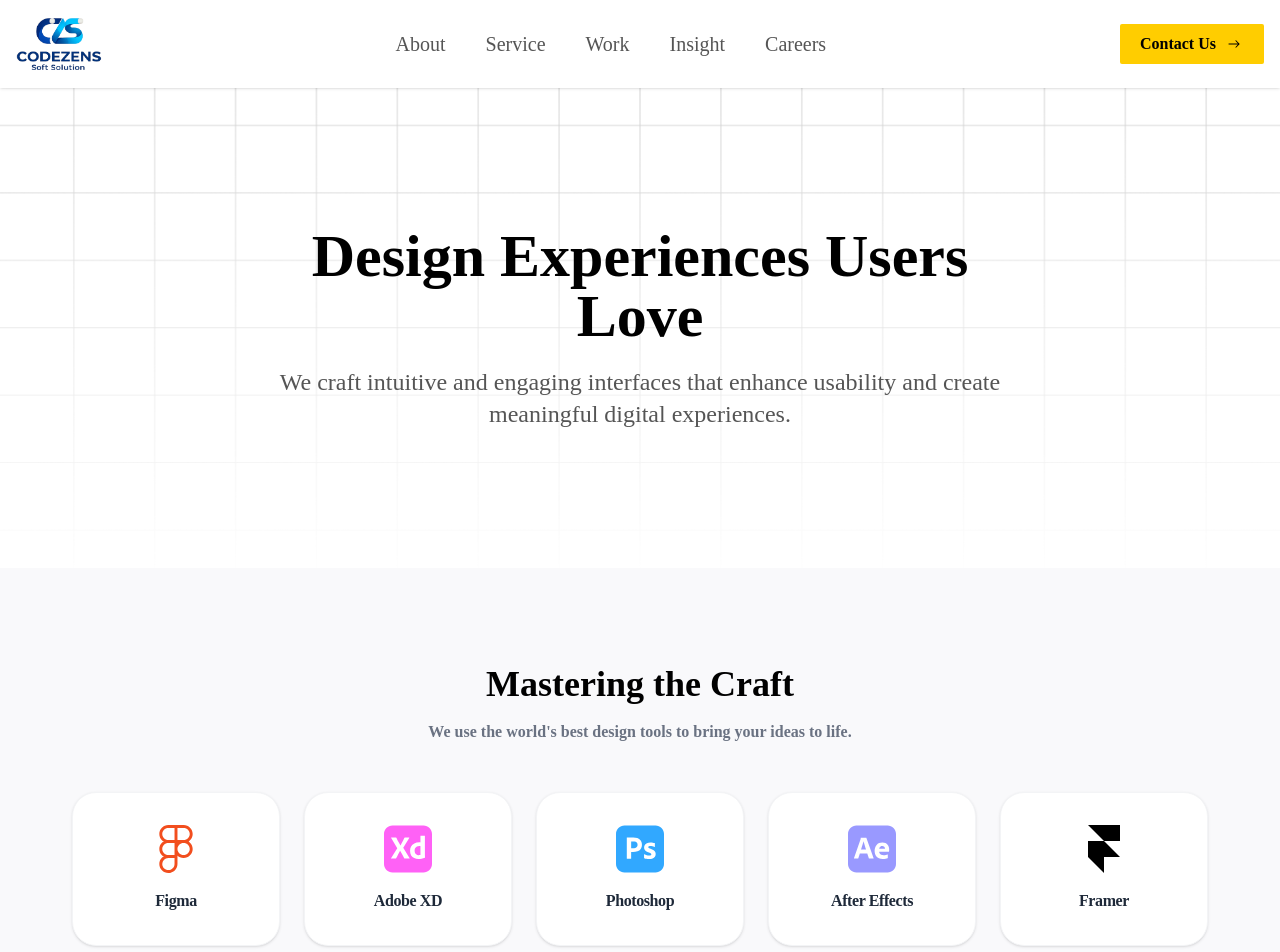
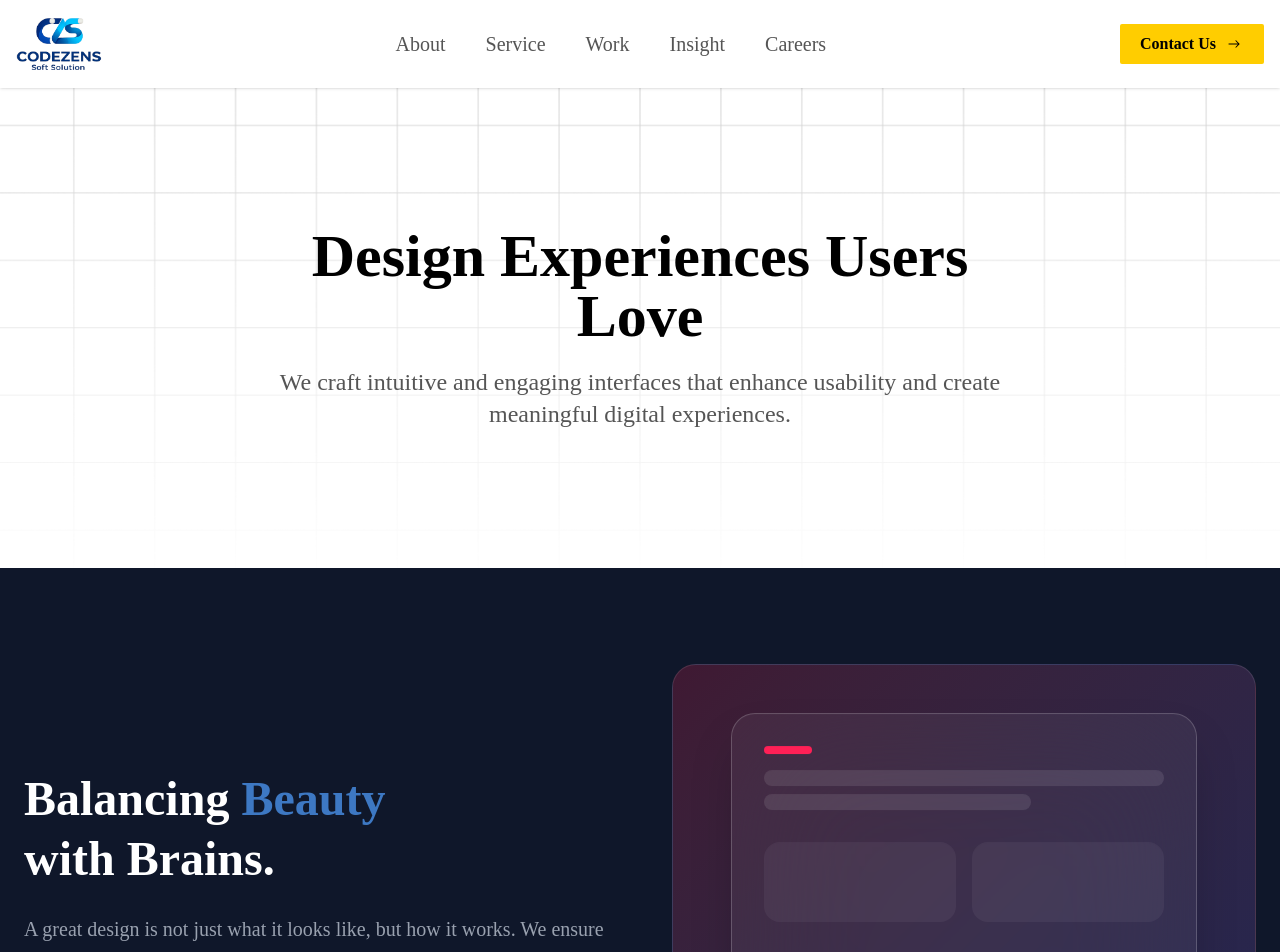
Before and after one commit to sagarverma2004/Codezens, a React (Vite) app: page /uiuxdesign in a window 1280 px wide. Shown: the top 952 px of the page. Built offline with nearby package versions, Linux system fonts and the light colour scheme.

Commit message:
Fixed package json and icons

```diff
--- a/package.json
+++ b/package.json
@@ -4,7 +4,7 @@
   "version": "0.0.0",
   "type": "module",
   "engines": {
-    "node": "18.x"
+    "node": "24.x"
   },
   "scripts": {
     "dev": "vite",
@@ -18,7 +18,7 @@
     "lucide-react": "^1.7.0",
     "react": "^19.2.0",
     "react-dom": "^19.2.0",
-    "react-icons": "^5.5.0",
+    "react-icons": "^5.6.0",
     "react-router-dom": "^7.13.1",
     "tailwindcss": "^4.2.1"
   },
--- a/src/Components/Homeuiuxdesign/DesignTools.jsx
+++ b/src/Components/Homeuiuxdesign/DesignTools.jsx
@@ -1,6 +1,14 @@
 import React from 'react'
 import { motion } from 'framer-motion'
-import { SiFigma, SiAdobexd, SiAdobephotoshop, SiAdobeaftereffects, SiFramer, SiSketch } from "react-icons/si";
+// Yahan dhyan dena, maine SiAdobeaftereffects ko SiAftereffects se badal diya hai
+import {
+    SiFigma,
+    SiAdobexd,
+    SiAdobephotoshop,
+    SiAftereffects, // Ye naam try karo
+    SiFramer,
+    SiSketch
+} from "react-icons/si";
 
 function DesignTools() {
 
@@ -8,7 +16,7 @@ function DesignTools() {
         { name: "Figma", icon: <SiFigma className="text-[#F24E1E]" /> },
         { name: "Adobe XD", icon: <SiAdobexd className="text-[#FF61F6]" /> },
         { name: "Photoshop", icon: <SiAdobephotoshop className="text-[#31A8FF]" /> },
-        { name: "After Effects", icon: <SiAdobeaftereffects className="text-[#9999FF]" /> },
+        { name: "After Effects", icon: <SiAftereffects className="text-[#9999FF]" /> },
         { name: "Framer", icon: <SiFramer className="text-black" /> },
         { name: "Sketch", icon: <SiSketch className="text-[#FDB300]" /> }
     ];
@@ -28,7 +36,6 @@ function DesignTools() {
 
     return (
         <section className="py-16 md:py-24 bg-[#F9F9FB]">
-
             <div className="px-4 mx-auto text-center max-w-7xl sm:px-6">
 
                 {/* Heading */}
@@ -47,7 +54,7 @@ function DesignTools() {
                     </p>
                 </motion.div>
 
-                {/* Tools */}
+                {/* Tools Grid */}
                 <motion.div
                     variants={container}
                     initial="hidden"
@@ -62,7 +69,6 @@ function DesignTools() {
                             whileHover={{ y: -8, scale: 1.05 }}
                             className="flex flex-col items-center justify-center gap-3 p-5 transition-all bg-white border border-gray-100 shadow-sm w-36 sm:w-44 md:w-52 sm:p-6 md:p-8 rounded-3xl hover:shadow-xl sm:gap-4 group"
                         >
-                            {/* Icon */}
                             <motion.div
                                 whileHover={{ scale: 1.2, rotate: 6 }}
                                 className="text-3xl sm:text-4xl md:text-5xl"
@@ -70,7 +76,6 @@ function DesignTools() {
                                 {tool.icon}
                             </motion.div>
 
-                            {/* Name */}
                             <span className="text-sm font-bold tracking-tight text-center text-gray-800 sm:text-base">
                                 {tool.name}
                             </span>
--- a/src/Pages/Homeuiuxdesign.jsx
+++ b/src/Pages/Homeuiuxdesign.jsx
@@ -1,6 +1,6 @@
 import DesignPhilosophy from "../Components/Homeuiuxdesign/DesignPhilosophy"
 import DesignServices from "../Components/Homeuiuxdesign/DesignServices"
-import DesignTools from "../Components/Homeuiuxdesign/DesignTools"
+// import DesignTools from "../Components/Homeuiuxdesign/DesignTools"
 import Uihero from "../Components/Homeuiuxdesign/Uihero"
 
 
@@ -8,7 +8,7 @@ function Homeuiuxdesign() {
   return (
     <>
       <Uihero />
-      <DesignTools />
+      {/* <DesignTools /> */}
       <DesignPhilosophy />
       <DesignServices />
     </>
```
Also changed, not shown: 1 other file (tests, documents, lock files or other folders).
